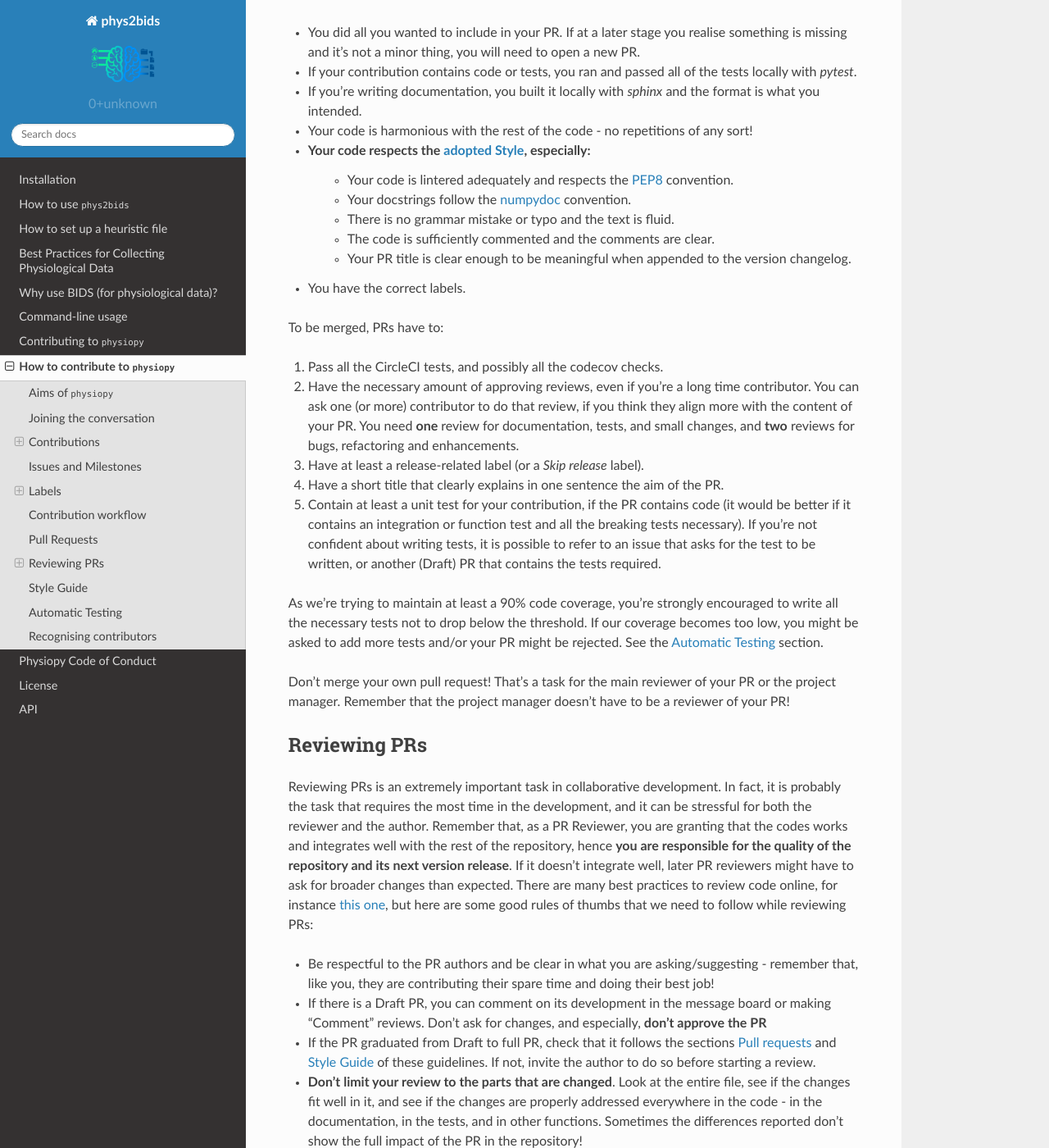
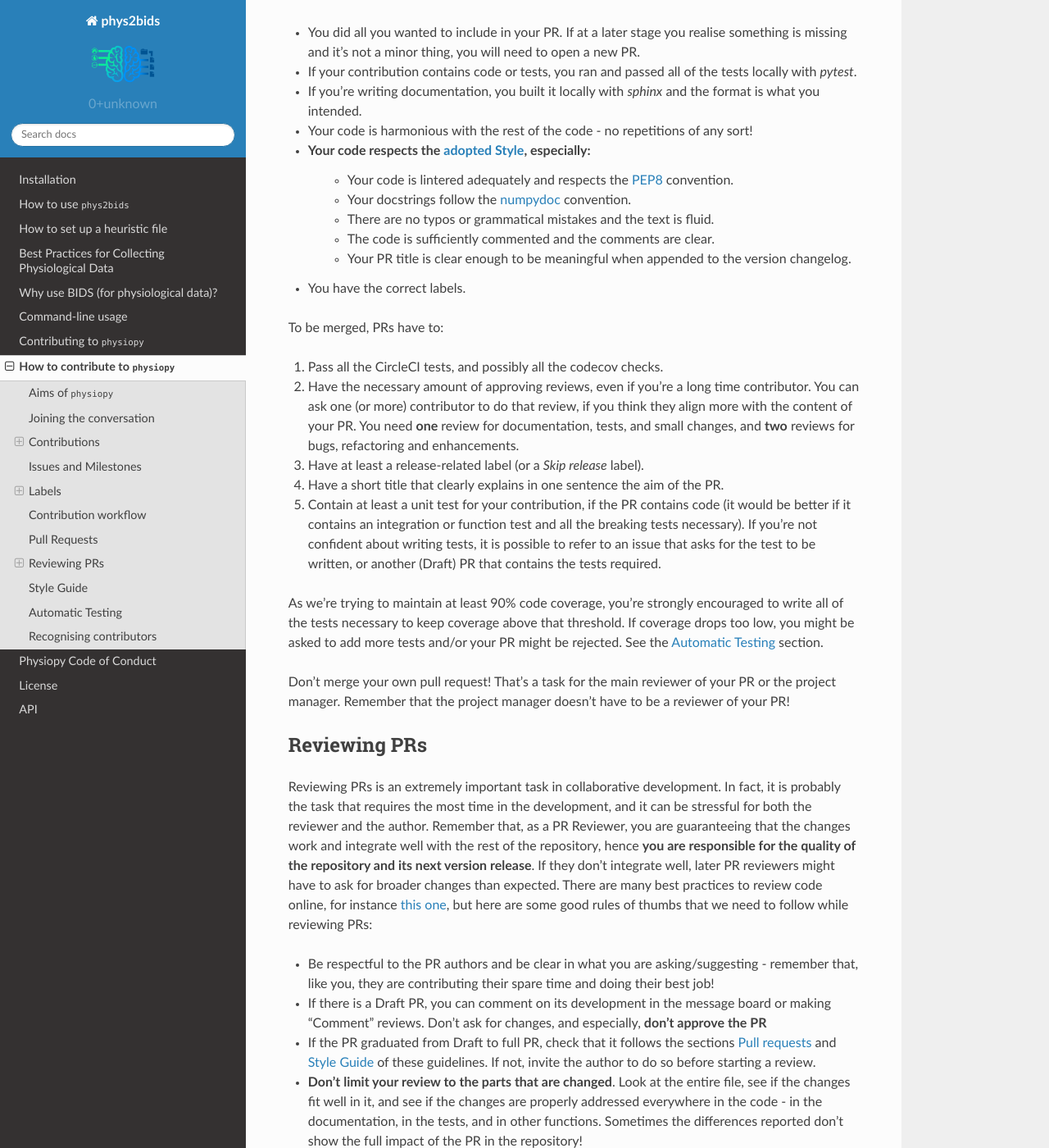
Before and after one commit to physiopy/phys2bids, a Sphinx documentation site: the page built from docs/contributorfile.rst, in a window 1280 px wide and 1400 px high, scrolled down 6058 px. Shown: the whole window at 82% size. Built offline with Sphinx 7.4.7 and the Read the Docs theme 2.0.0, drawn with Linux system fonts in a browser that asks for light colours; some of the changed text lies outside the part shown.

Commit message:
Rewording

```diff
--- a/docs/contributorfile.rst
+++ b/docs/contributorfile.rst
@@ -213,7 +213,7 @@ Reviewing PRs is a time consuming task, that can be stressful for both the revie
 - Your code respects the `adopted Style <#styling>`_, especially:
     - Your code is lintered adequately and respects the `PEP8 <https://www.python.org/dev/peps/pep-0008/>`_ convention.
     - Your docstrings follow the `numpydoc <https://numpydoc.readthedocs.io/en/latest/format.html>`_ convention.
-    - There is no grammar mistake or typo and the text is fluid.
+    - There are no typos or grammatical mistakes and the text is fluid.
     - The code is sufficiently commented and the comments are clear.
     - Your PR title is clear enough to be meaningful when appended to the version changelog.
 - You have the correct labels.
@@ -226,7 +226,7 @@ To be merged, PRs have to:
 4. Have a short title that clearly explains in one sentence the aim of the PR.
 5. Contain at least a unit test for your contribution, if the PR contains code (it would be better if it contains an integration or function test and all the breaking tests necessary). If you’re not confident about writing tests, it is possible to refer to an issue that asks for the test to be written, or another (Draft) PR that contains the tests required.
 
-As we’re trying to maintain at least a 90% code coverage, you’re strongly encouraged to write all the necessary tests not to drop below the threshold. If our coverage becomes too low, you might be asked to add more tests and/or your PR might be rejected. See the `Automatic Testing <#testing>`_ section.
+As we’re trying to maintain at least 90% code coverage, you’re strongly encouraged to write all of the tests necessary to keep coverage above that threshold. If coverage drops too low, you might be asked to add more tests and/or your PR might be rejected. See the `Automatic Testing <#testing>`_ section.
 
 Don't merge your own pull request! That's a task for the main reviewer of your PR or the project manager. Remember that the project manager doesn't have to be a reviewer of your PR!
 
@@ -234,7 +234,10 @@ Don't merge your own pull request! That's a task for the main reviewer of your P
 
 Reviewing PRs
 -------------
-Reviewing PRs is an extremely important task in collaborative development. In fact, it is probably the task that requires the most time in the development, and it can be stressful for both the reviewer and the author. Remember that, as a PR Reviewer, you are granting that the codes works and integrates well with the rest of the repository, hence **you are responsible for the quality of the repository and its next version release**. If it doesn't integrate well, later PR reviewers might have to ask for broader changes than expected.
+Reviewing PRs is an extremely important task in collaborative development.
+In fact, it is probably the task that requires the most time in the development, and it can be stressful for both the reviewer and the author.
+Remember that, as a PR Reviewer, you are guaranteeing that the changes work and integrate well with the rest of the repository, hence **you are responsible for the quality of the repository and its next version release**.
+If they don't integrate well, later PR reviewers might have to ask for broader changes than expected.
 There are many best practices to review code online, for instance `this one <https://medium.com/an-idea/the-code-review-guide-9e793edcd683>`_, but here are some good rules of thumbs that we need to follow while reviewing PRs:
 
 - Be respectful to the PR authors and be clear in what you are asking/suggesting - remember that, like you, they are contributing their spare time and doing their best job!
@@ -258,12 +261,12 @@ Before approving and/or merging PRs, be sure that:
 
 Main reviewer
 ~~~~~~~~~~~~~
-At ``physiopy`` we use the "Assignees" section of a PR to mark the **main reviewer** for that PR. The main reviewer is the main responsible **for the quality of the repository and its next version release**, as well as **for the behaviour of the other reviewers**.
+At ``physiopy`` we use the "Assignees" section of a PR to mark the **main reviewer** for that PR. The main reviewer is the primary person responsible **for the quality of the repository and its next version release**, as well as **for the behaviour of the other reviewers**.
 The main reviewer:
 
 - Takes care of the reviewing process of the PR, in particular:
     - Invites the reviewers to finish their review in a relatively short time.
-    - Checks that this document was respected in all its part, especially the part about `Pull Requests <#pr>`_.
+    - Checks that all elements of this document were respected, especially the part about `Pull Requests <#pr>`_.
     - Invites other Reviewers to respect this document, especially the part about `reviews <#reviewing>`_, helps them in doing so, and checks that they do.
     - If a Reviewer keeps not respecting this document, flags them to the project manager.
 - Decides what to do in case of a coverage decrease (in *codecov/patch*).
```
Also changed, not shown: other parts of docs/contributorfile.rst (+1 -1 lines).
